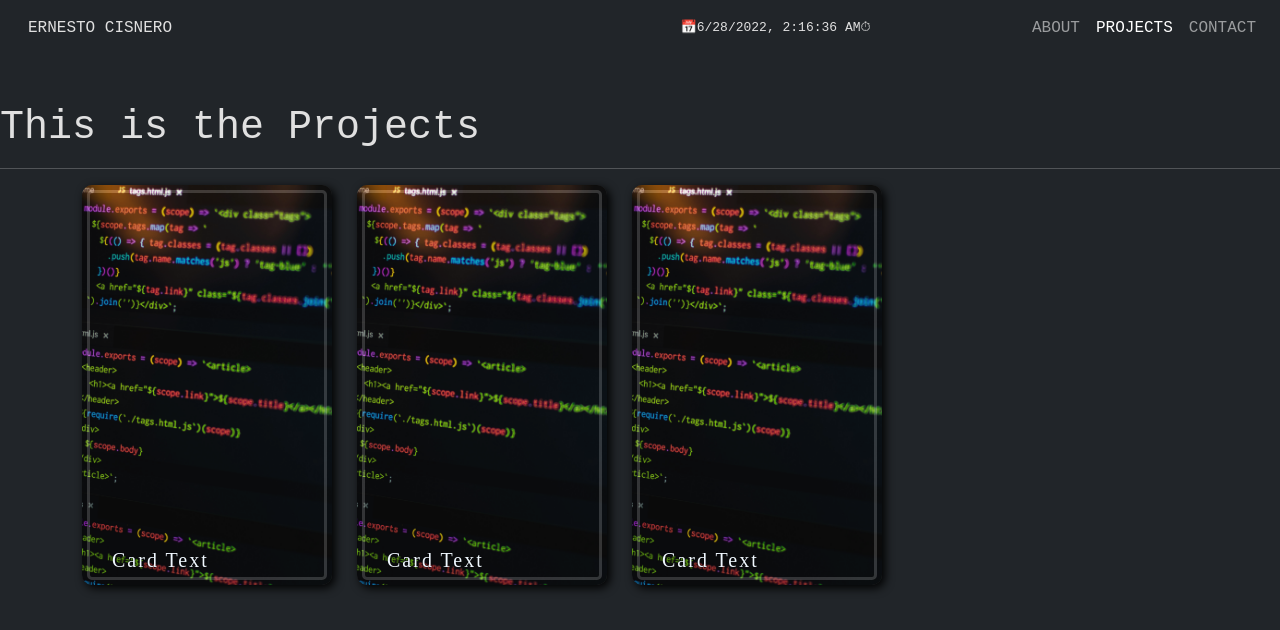
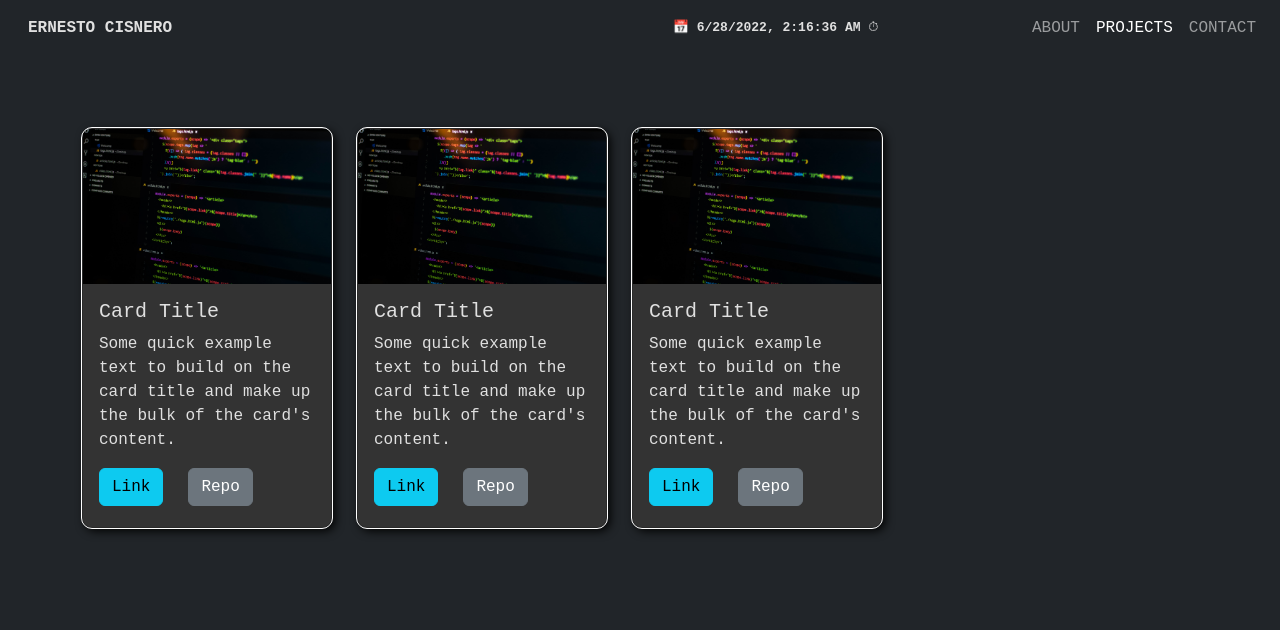
Before and after one commit to ernestocisnero/my-portfolio, a React (Create React App) app: page /projects in a window 1280 px wide. Shown: the top 630 px of the page. Built offline with nearby package versions, Linux system fonts and the light colour scheme.

Commit message:
improving about and projects pages

```diff
--- a/src/pages/About.jsx
+++ b/src/pages/About.jsx
@@ -18,12 +18,14 @@ export const About = () => {
                 <div class="row">
                     <div class="col-sm">
                         <h1>Hi, my name is Ernesto</h1>
-                        <h5>Web Developer and Automation Engineer.</h5>
+                        <h5>Frontend Developer and Automation Engineer.</h5>
                     </div>
                     <div class="col-sm">
-                        <p>Hello, I’m an automation engineer, and self-taught web developer.
-                            But to be fair I like to see myself as a guy that love coding and turn ideas into projects then into solutions.
-                            Currently I'm porsuing my most near goal, becoming full time developer in a team that allows me to share my knowledge and skills with them to grow together </p>
+                        <p>Hello, I'm an automation engineer, and self-taught frontend developer.
+                            But to be fair I like to see myself as a guy who love coding and turn ideas into projects then into solutions.
+                            Currently I'm porsuing my most near goal, becoming full time developer in a team that allows me to share my knowledge
+                            and skills with them and grow together. If you are looking for a responsible person with a huge hunger for knowledge
+                            and desire to work, then you're in the right place. </p>
                     </div>
                 </div>
             </div>
--- a/src/pages/Contact.jsx
+++ b/src/pages/Contact.jsx
@@ -5,7 +5,7 @@ export const Contact = ()=>{
     return (
         <>
         <Navbar />
-        <h1>This is the Contact</h1>
+
         </>
     )
 }
--- a/src/pages/Projects.jsx
+++ b/src/pages/Projects.jsx
@@ -5,14 +5,10 @@ export const Projects = () => {
     return (
         <>
             <Navbar />
-
-            <h1 className='mt-5'>This is the Projects</h1>
-            <hr />
-            <div className="container d-flex flex-row flex-wrap">
+            <div className="container d-flex flex-row flex-wrap mt-4">
                 <Card />
                 <Card />
                 <Card />
-
             </div>
         </>
     )
--- a/src/ui-components/Card.jsx
+++ b/src/ui-components/Card.jsx
@@ -6,9 +6,14 @@ export const Card = () => {
     return (
         <>
 
-            <div className="cardComp">
-                <img src="/assets/images/coding-screen.jpg" alt="cardImage" className="cardComp-image" />
-                <h3 className="cardComp-title">Card Text</h3>
+            <div className="card mt-5 cardComp">
+                <img src="/assets/images/coding-screen.jpg" alt="cardImage" className="card-img-top" />
+                <div className="card-body">
+                    <h5 className='card-title'>Card Title</h5>
+                    <p class="card-text">Some quick example text to build on the card title and make up the bulk of the card's content.</p>
+                    <a href='https://google.com' className='btn btn-info' target='_blank' rel='noreferrer'>Link</a>
+                    <a href='https://google.com' className='btn btn-secondary'  target='_blank' rel='noreferrer'>Repo</a>
+                </div>
             </div>
         </>
     )
--- a/src/ui-components/Datetime.jsx
+++ b/src/ui-components/Datetime.jsx
@@ -17,8 +17,11 @@ export const Datetime = () => {
         <>
             <div className='date-time'>
                 <div>
-                    &#128197;
-                    {time.toLocaleString()}
+                    &#128197;{' '}
+                    <b>
+                        {time.toLocaleString()}
+
+                    </b>{' '}
                     &#9201;
                     {/*also can be showed simple weather data.... */}
                 </div>
--- a/src/ui-components/Navbar.jsx
+++ b/src/ui-components/Navbar.jsx
@@ -10,7 +10,7 @@ export const Navbar = () => {
         <>
             <nav className="navbar navbar-expand-lg navbar-expand-sm navbar-dark bg-dark px-3 text-uppercase">
                 <div className="container">
-                    <NavLink className="nav-item nav-link" to="/">Ernesto Cisnero</NavLink>
+                    <NavLink className="nav-item nav-link" to="/"><b>Ernesto Cisnero</b></NavLink>
                 </div>
 
                 <Datetime />
--- a/src/ui-components/card-component-styles.css
+++ b/src/ui-components/card-component-styles.css
@@ -3,36 +3,16 @@
     height: 400px;
     background-color: #333;
     border-radius: 10px;
-    outline: 3px solid rgba(255, 255, 255, 5);
-    outline-offset: -8px;
+    outline: 1px solid rgba(255, 255, 255, 5);
     box-shadow: 3px 3px 10px rgba(0, 0, 0, 1);
-    position: relative;
-    overflow: hidden;
     margin-right: 25px;
-    margin-bottom: 25px;
-}
-
-.cardComp-image{
-    position: absolute;
-    inset: 0;
-    width: 100%;
-    height: 100%;
-    object-fit: cover;
-    opacity: .8;
     transition: transform .75s;
 }
 
-.cardComp:hover .cardComp-image{
-    transform: scale(1.15);
+.cardComp:hover{
+    transform: scale(1.1);
 }
 
-.cardComp-title{
-    position: absolute;
-    left: 30px;
-    bottom: 5px;
-    font-size: 20px;
-    font-family: 'Playfair Display', serif;
-    color: aliceblue;
-    letter-spacing: 2px;
-    text-shadow: 0 0 1px rgba(0, 0, 0, 5);
+.btn{
+    margin-right: 25px;
 }
```
